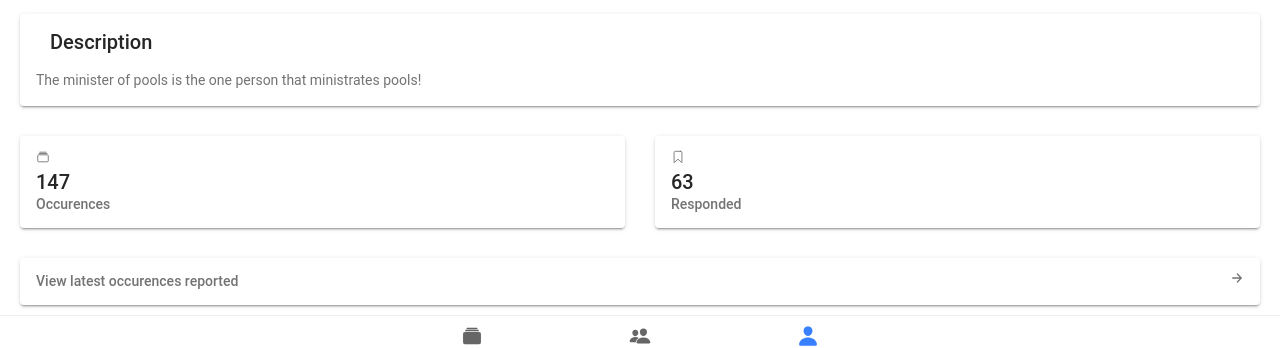
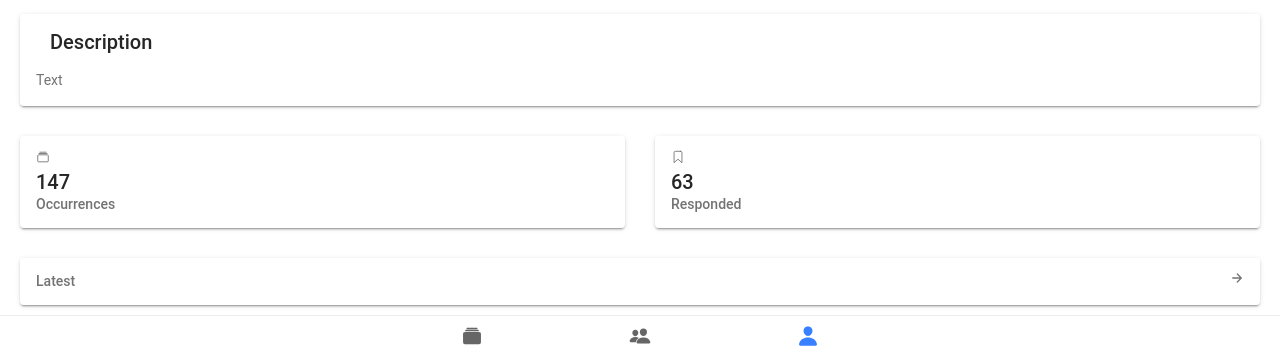
Before and after one commit to ruicosta1933/react-ionic, a React (Create React App) app: page /tab3 in a window 1280 px wide. Shown: the part 428-776 px from the top of the page. Built offline with nearby package versions, Linux system fonts and the light colour scheme.

Commit message:
Profile Page Translated

```diff
--- a/src/i18n/index.js
+++ b/src/i18n/index.js
@@ -1,20 +1,14 @@
 import i18n from "i18next";
 import { initReactI18next } from "react-i18next";
 
+import pt from './locales/pt/pt.json'
+import en from './locales/en/en.json'
 // the translations
 // (tip move them in a JSON file and import them,
 // or even better, manage them separated from your code: https://react.i18next.com/guides/multiple-translation-files)
 const resources = {
-  en: {
-    translation: {
-      "Title": "Profile"
-    }
-  },
-  fr: {
-    translation: {
-      "Title": "Perfilê"
-    }
-  }
+  en: en,
+  pt: pt
 };
 
 i18n
--- a/src/i18n/locales/en/en.json
+++ b/src/i18n/locales/en/en.json
@@ -1,6 +1,11 @@
 {
-    "translation":{
-        "title": "titless",
-        "name": "John Doe"
+    "translation": {
+      "Title": "Profile",
+      "Edit": "Edit",
+      "Description" : "Description",
+      "Text": "The minister of pools is the one person that ministrates pools!",
+      "Occurrences": "Occurrences",
+      "Responded": "Responded",
+      "Latest": "View latest occurences reported"
     }
 }
--- a/src/i18n/locales/pt/pt.json
+++ b/src/i18n/locales/pt/pt.json
@@ -1,6 +1,11 @@
 {
-    "translation":{
-        "title": "Titulo",
-        "name": "Rui Faria"
-    }
+    "translation": {
+        "Title": "Perfil",
+        "Edit": "Editar",
+        "Description" : "Descrição",
+        "Text": "O Ministro das Piscinas é a pessoa que ministra as piscinas!",
+        "Occurrences": "Ocurrências",
+        "Responded": "Respostas",
+        "Latest": "Veja as últimas ocurrências inseridas"
+      }
 }
--- a/src/pages/Tab3.tsx
+++ b/src/pages/Tab3.tsx
@@ -67,12 +67,12 @@ const Tab3: React.FC = () => {
 											</IonRow>
                       							<IonButton color="primary" expand="block" fill="outline">
 												<IonIcon icon={ personAddOutline } size="small" />&nbsp;
-												Edit
+												{t('Edit')}
 											</IonButton>
 											<IonItem>
 												<IonSelect value={localStorage.getItem('lgn')} okText="Okay" cancelText="Dismiss" onIonChange={e => change(e)} >
 													<IonSelectOption value="en" defaultChecked>English</IonSelectOption>
-													<IonSelectOption value="fr">Françê</IonSelectOption>
+													<IonSelectOption value="pt">Português</IonSelectOption>
 												</IonSelect>
 											</IonItem>
 										</IonCol>
@@ -88,12 +88,12 @@ const Tab3: React.FC = () => {
 								<IonCardHeader>
 									<IonRow >
 										<IonIcon />
-										<IonCardTitle>Description</IonCardTitle>
+										<IonCardTitle>{t('Description')}</IonCardTitle>
 									</IonRow>
 								</IonCardHeader>
 								<IonCardContent>
 									<IonText>
-										<p>The minister of pools is the one person that ministrates pools!</p>
+										<p>{t('Text')}</p>
 									</IonText>
 								</IonCardContent>
 							</IonCard>
@@ -106,7 +106,7 @@ const Tab3: React.FC = () => {
 								<IonCardContent>
 									<IonIcon icon={ albumsOutline } />
 									<IonCardTitle>147</IonCardTitle>
-									<IonCardSubtitle>Occurences</IonCardSubtitle>
+									<IonCardSubtitle>{t('Occurrences')}</IonCardSubtitle>
 								</IonCardContent>
 							</IonCard>
 						</IonCol>
@@ -116,7 +116,7 @@ const Tab3: React.FC = () => {
 								<IonCardContent>
 									<IonIcon icon={ bookmarkOutline } />
 									<IonCardTitle>63</IonCardTitle>
-									<IonCardSubtitle>Responded</IonCardSubtitle>
+									<IonCardSubtitle>{t('Responded')}</IonCardSubtitle>
 								</IonCardContent>
 							</IonCard>
 						</IonCol>
@@ -127,7 +127,7 @@ const Tab3: React.FC = () => {
 							<IonCard >
 								<IonCardContent>
 									<IonRow className="ion-justify-content-between">
-										<IonCardSubtitle>View latest occurences reported</IonCardSubtitle>
+										<IonCardSubtitle>{t('Latest')}</IonCardSubtitle>
 										<IonIcon icon={ arrowForward } />
 									</IonRow>
 								</IonCardContent>
```
